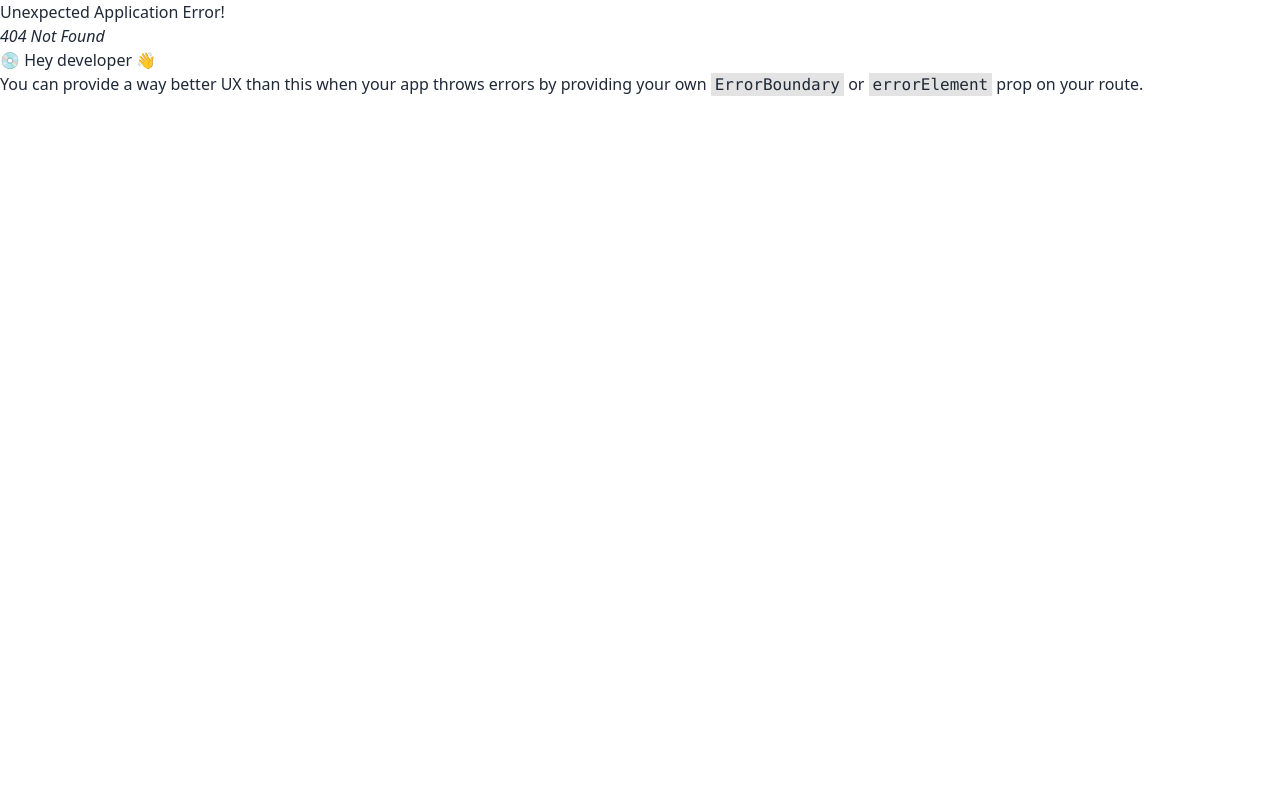
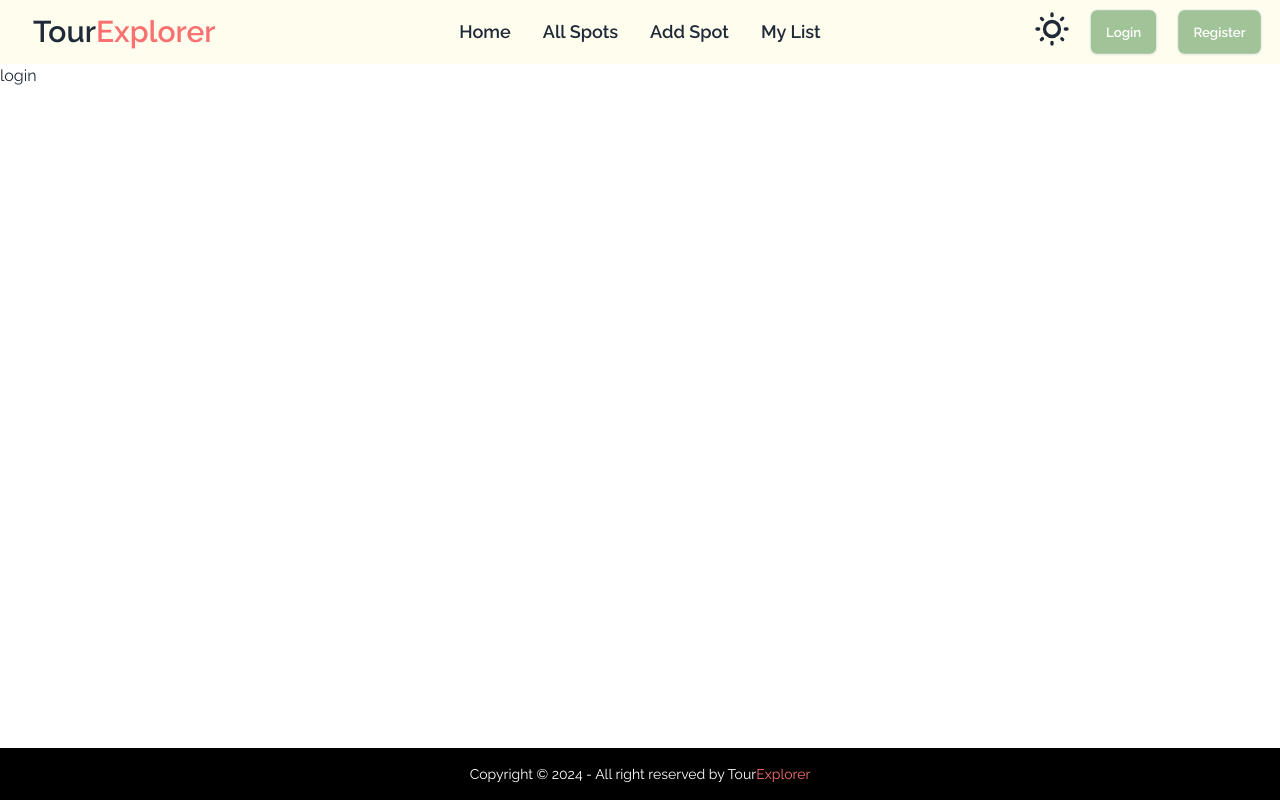
Before and after one commit to fayshal-bin-amir-002/assignment-10-tour-explorer, a React (Vite) app: page /login in a window 1280 px wide. Before the commit this address had no page. Built offline with nearby package versions, Linux system fonts and the light colour scheme; no server answers.

Commit message:
set up firebase config

```diff
--- a/package.json
+++ b/package.json
@@ -11,6 +11,7 @@
   },
   "dependencies": {
     "aos": "^3.0.0-beta.6",
+    "firebase": "^10.11.1",
     "keen-slider": "^6.8.6",
     "localforage": "^1.10.0",
     "match-sorter": "^6.3.4",
--- a/src/Routes/Router.jsx
+++ b/src/Routes/Router.jsx
@@ -6,6 +6,7 @@ import AddSpot from "../pages/AddSpot";
 import MyList from "../pages/MyList";
 import PrivateRoute from "./PrivateRoute";
 import SpotDetails from "../pages/SpotDetails";
+import Login from "../pages/Login";
 
 const router = createBrowserRouter([
   {
@@ -32,6 +33,10 @@ const router = createBrowserRouter([
         path: "/spot-details/:id",
         element: <SpotDetails></SpotDetails>,
         loader: ({params}) => fetch(`http://localhost:3000/touristSpots/${params.id}`)
+      },
+      {
+        path: "/login",
+        element: <Login></Login>
       }
     ]
   },
--- a/src/components/NavBar.jsx
+++ b/src/components/NavBar.jsx
@@ -38,7 +38,7 @@ const NavBar = () => {
                         <ul tabIndex={0} className="menu menu-sm dropdown-content mt-3 gap-1 z-[1] p-2 shadow rounded-box bg-[#FEFDED] w-52 font-semibold">
                             {navLinks}
                             <li className="block md:hidden">
-                                <Link><button className="btn btn-sm md:btn-md bg-[#A1C398] text-white ">Login</button></Link>
+                                <Link to="/login"><button className="btn btn-sm md:btn-md bg-[#A1C398] text-white ">Login</button></Link>
                                 <Link><button className="btn btn-sm md:btn-md bg-[#A1C398] text-white ">Register</button></Link>
                             </li>
                         </ul>
@@ -60,7 +60,7 @@ const NavBar = () => {
                         </label>
                     </div>
                     <div className="space-x-1 md:space-x-4 hidden md:block">
-                        <Link><button className="btn btn-sm md:btn-md bg-[#A1C398] text-white">Login</button></Link>
+                        <Link to="/login"><button className="btn btn-sm md:btn-md bg-[#A1C398] text-white">Login</button></Link>
                         <Link><button className="btn btn-sm md:btn-md bg-[#A1C398] text-white">Register</button></Link>
                     </div>
                 </div>
--- a/src/firebase/firebase.config.js
+++ b/src/firebase/firebase.config.js
@@ -0,0 +1,21 @@
+// Import the functions you need from the SDKs you need
+import { initializeApp } from "firebase/app";
+import { getAuth } from "firebase/auth";
+// TODO: Add SDKs for Firebase products that you want to use
+// https://firebase.google.com/docs/web/setup#available-libraries
+console.log(import.meta.env.VITE_APIKEY);
+// Your web app's Firebase configuration
+const firebaseConfig = {
+    apiKey: "AIzaSyBb1IdKAUj-UQMcGClPsC7fisDNwYUM80Q",
+    authDomain: "tour-explorer-bd9d2.firebaseapp.com",
+    projectId: "tour-explorer-bd9d2",
+    storageBucket: "tour-explorer-bd9d2.appspot.com",
+    messagingSenderId: "225268928031",
+    appId: "1:225268928031:web:c7ccc0ac185291fc000f2a"
+};
+
+// Initialize Firebase
+const app = initializeApp(firebaseConfig);
+const auth = getAuth(app);
+
+export default auth;
--- a/src/main.jsx
+++ b/src/main.jsx
@@ -7,11 +7,14 @@ import './index.css'
 import router from './Routes/Router';
 import { ToastContainer } from 'react-toastify';
 import 'react-toastify/dist/ReactToastify.css';
+import AuthProvider from './provider/AuthProvider';
 
 
 ReactDOM.createRoot(document.getElementById('root')).render(
   <React.StrictMode>
-    <RouterProvider router={router} />
-    <ToastContainer />
+    <AuthProvider>
+      <RouterProvider router={router} />
+      <ToastContainer />
+    </AuthProvider>
   </React.StrictMode>,
 )
--- /dev/null
+++ b/src/pages/Login.jsx
@@ -0,0 +1,11 @@
+const Login = () => {
+    return (
+        <div className="min-h-[calc(100vh-116px)]">
+            <div>
+                <p>login</p>
+            </div>
+        </div>
+    );
+};
+
+export default Login;
--- /dev/null
+++ b/src/provider/AuthProvider.jsx
@@ -0,0 +1,27 @@
+import { createUserWithEmailAndPassword } from 'firebase/auth';
+import PropTypes from 'prop-types';
+import { createContext } from 'react';
+import auth from '../firebase/firebase.config';
+
+export const AuthContext = createContext(null);
+
+const AuthProvider = ({ children }) => {
+
+    const userLogin = (email, password) => {
+        return createUserWithEmailAndPassword(auth, email, password);
+    }
+
+    const authData = { userLogin };
+
+    return (
+        <AuthContext.Provider value={authData}>
+            { children }
+        </AuthContext.Provider>
+    );
+};
+
+AuthProvider.propTypes = {
+    children: PropTypes.node
+};
+
+export default AuthProvider;
```
Also changed, not shown: 1 other file (tests, documents, lock files or other folders).
